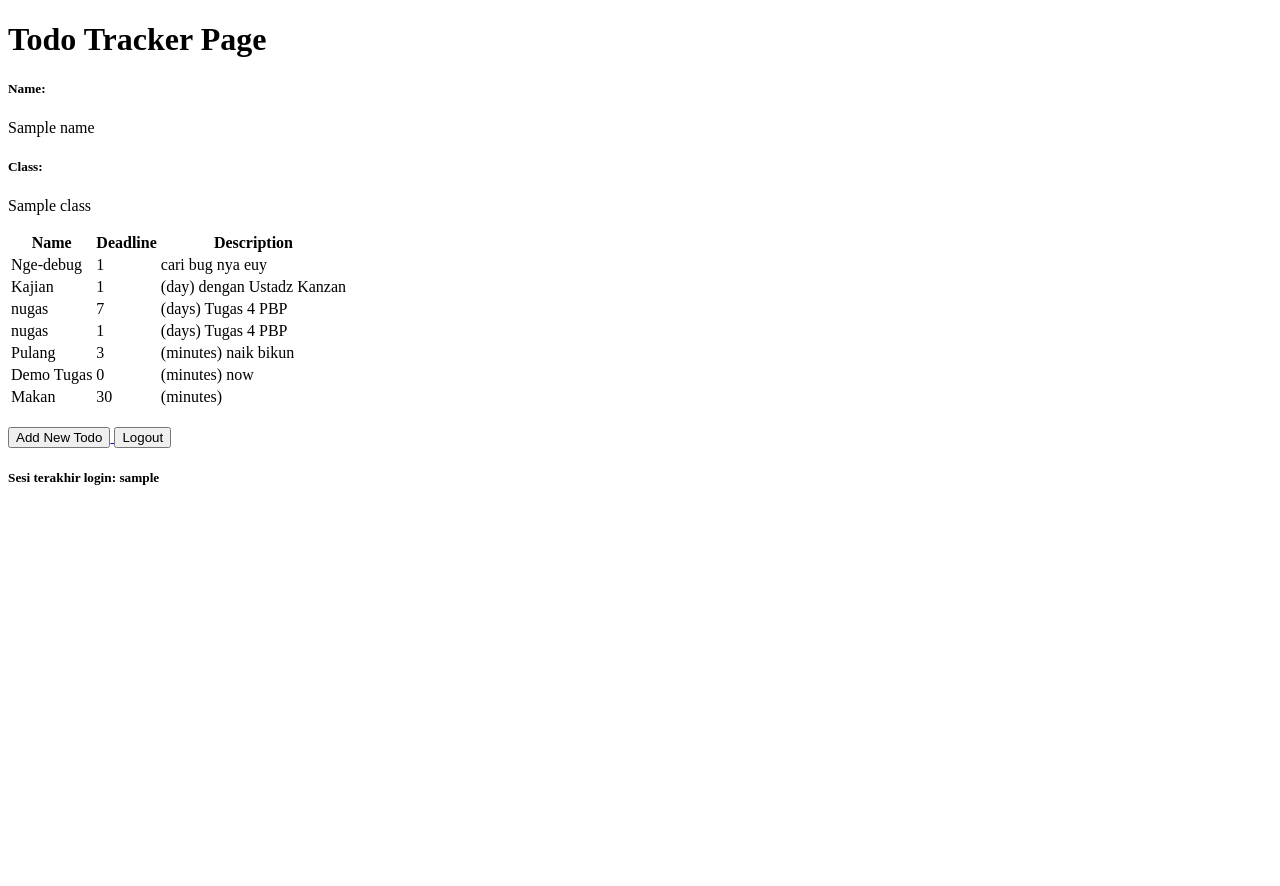
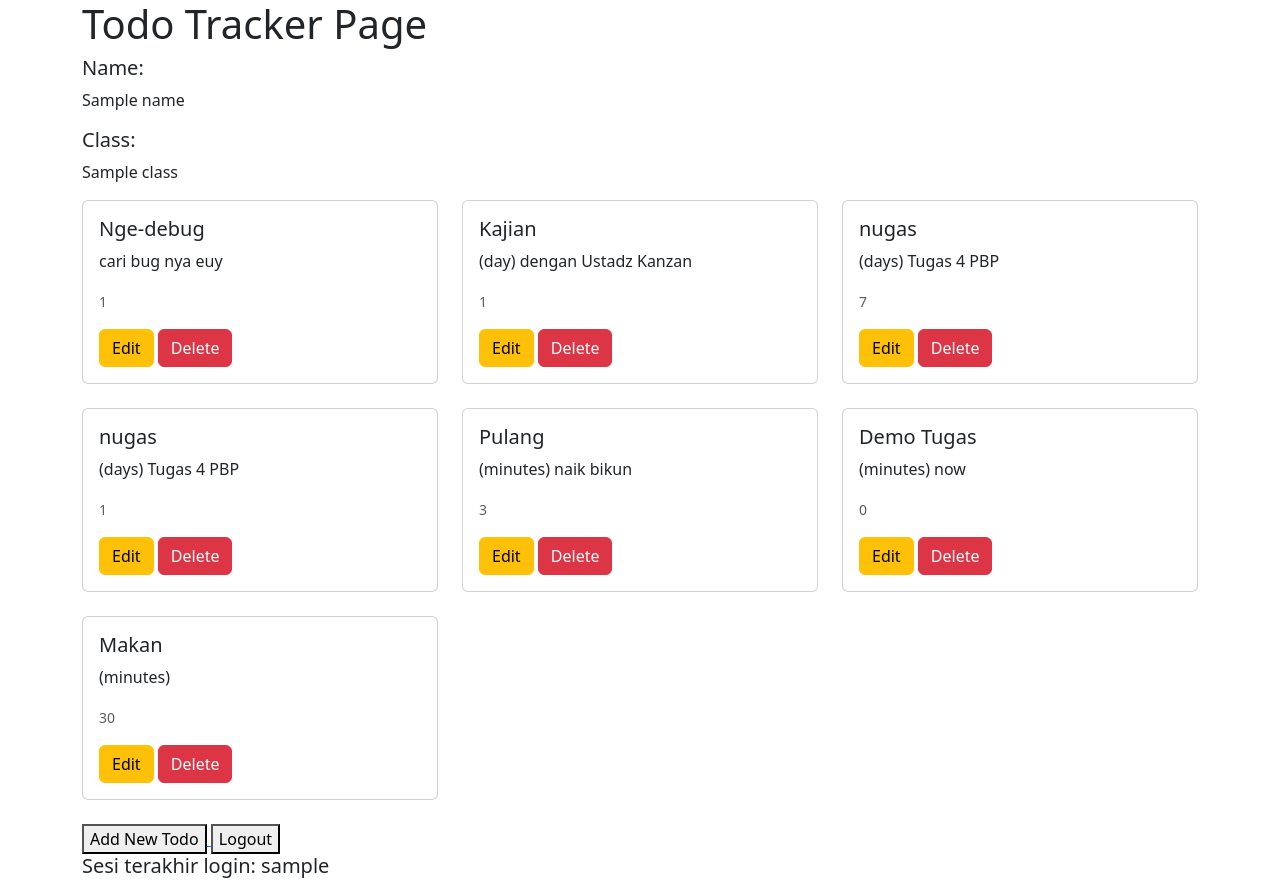
Before and after one commit to MagneticPole101/todo-tracker, a Django app: template main/templates/main.html in a window 1280 px wide. Before the commit the page ends 485 px from the top, so only its background shows below. Run offline with Django 5.2, Linux system fonts and the light colour scheme; data comes from the database, SQL or seed files in the repository; both versions use the stored data as it was after the commit; the template is opened without the code that fills it: values that come from a table or form of the project are taken from there, most other values are stand-ins (such as "Sample title", 1, 10 or a date in 2020).

Commit message:
Tugas 5 finished

```diff
--- a/main/templates/main.html
+++ b/main/templates/main.html
@@ -7,22 +7,21 @@
 <h5>Class:</h5>
 <p>{{class}}</p>
 
-<table>
-    <tr>
-      <th>Name</th>
-      <th>Deadline</th>
-      <th>Description</th>
-    </tr>
-
-    {% comment %} Berikut cara memperlihatkan data produk di bawah baris ini
-    {%endcomment %} {% for todo in todos %}
-    <tr>
-      <td>{{todo.name}}</td>
-      <td>{{todo.deadline}}</td>
-      <td>{{todo.description}}</td>
-    </tr>
-    {% endfor %}
-</table>
+<div class="row row-cols-1 row-cols-md-3 g-4">
+  {% for todo in todos %}
+  <div class="col">
+    <div class="card">
+      <div class="card-body">
+        <h5 class="card-title">{{todo.name}}</h5>
+        <p class="card-text">{{todo.description}}</p>
+        <p class="card-text"><small class="text-body-secondary">{{todo.deadline}}</small></p>
+        <a href="{% url 'main:edit_todo' todo.pk %}" class="btn btn-warning">Edit</a>
+        <a href="{% url 'main:delete_todo' todo.pk %}" class="btn btn-danger">Delete</a>
+      </div>
+    </div>
+  </div>
+  {% endfor %}
+</div>
 
 <br />
 
--- a/main/urls.py
+++ b/main/urls.py
@@ -1,6 +1,6 @@
 from django.urls import path
 from main.views import show_main, create_todo, show_xml, show_json, show_xml_by_id, show_json_by_id
-from main.views import register, login_user, logout_user
+from main.views import register, login_user, logout_user, edit_todo, delete_todo
 
 app_name = 'main'
 
@@ -14,4 +14,6 @@ urlpatterns = [
     path('register/', register, name='register'),
     path('login/', login_user, name='login'),
     path('logout/', logout_user, name='logout'),
+    path('edit-todo/<int:id>', edit_todo, name='edit_todo'),
+    path('delete/<int:id>', delete_todo, name='delete_todo')
 ]
--- a/templates/base.html
+++ b/templates/base.html
@@ -2,12 +2,15 @@
 <!DOCTYPE html>
 <html lang="en">
   <head>
-    <meta charset="UTF-8" />
-    <meta name="viewport" content="width=device-width, initial-scale=1.0" />
-    {% block meta %} {% endblock meta %}
+    {% block meta %}
+      <meta charset="UTF-8" />
+      <meta name="viewport" content="width=device-width, initial-scale=1.0" />
+    {% endblock meta %}
+    <link href="https://cdn.jsdelivr.net/npm/bootstrap@5.3.2/dist/css/bootstrap.min.css" rel="stylesheet" integrity="sha384-T3c6CoIi6uLrA9TneNEoa7RxnatzjcDSCmG1MXxSR1GAsXEV/Dwwykc2MPK8M2HN" crossorigin="anonymous">
+    <script src="https://code.jquery.com/jquery-3.6.0.min.js" integrity="sha384-KyZXEAg3QhqLMpG8r+J4jsl5c9zdLKaUk5Ae5f5b1bw6AUn5f5v8FZJoMxm6f5cH1" crossorigin="anonymous"></script>
   </head>
 
-  <body>
+  <body class="container">
     {% block content %} {% endblock content %}
   </body>
 </html>
```
Also changed, not shown: main/templates/edit_todo.html (added, +22 -0 lines), main/views.py (+26 -3 lines), README.md, db.sqlite3.
